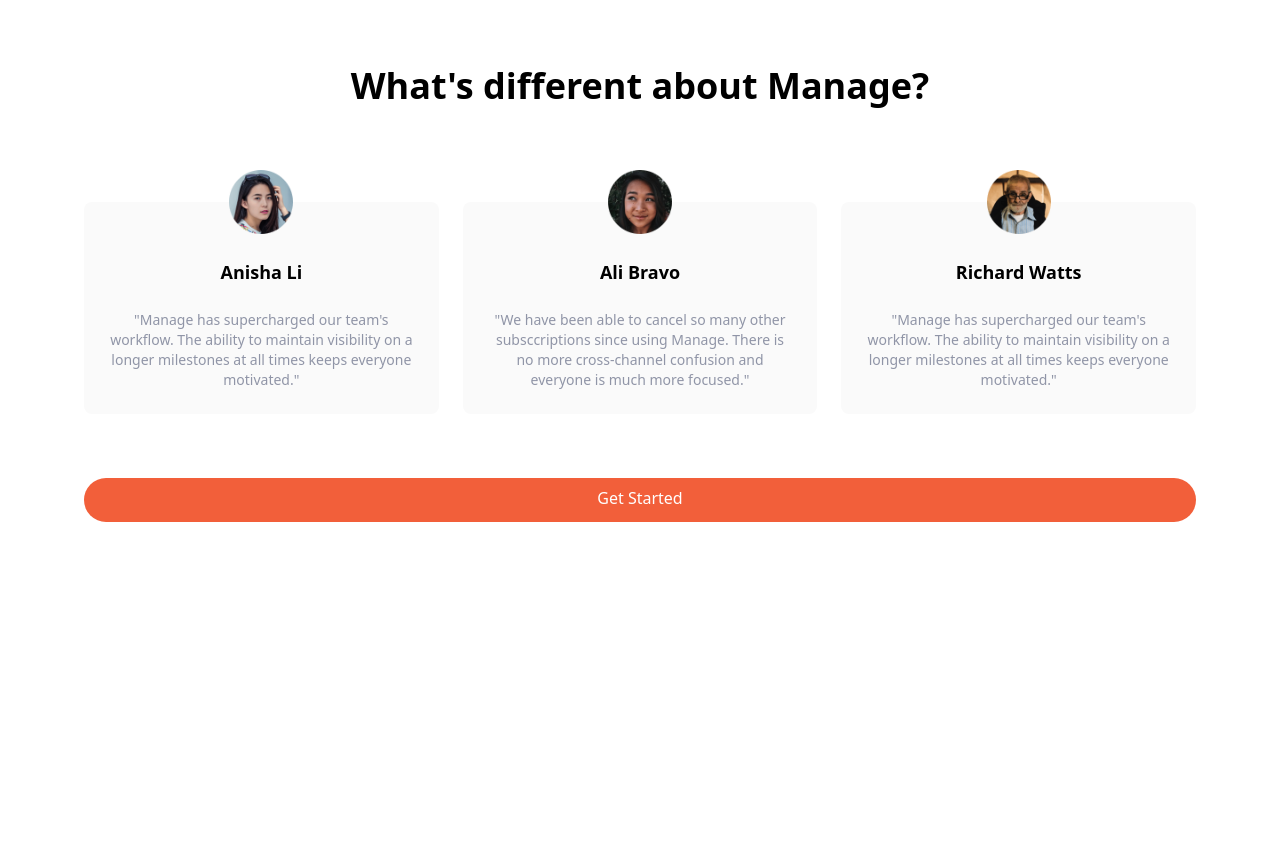
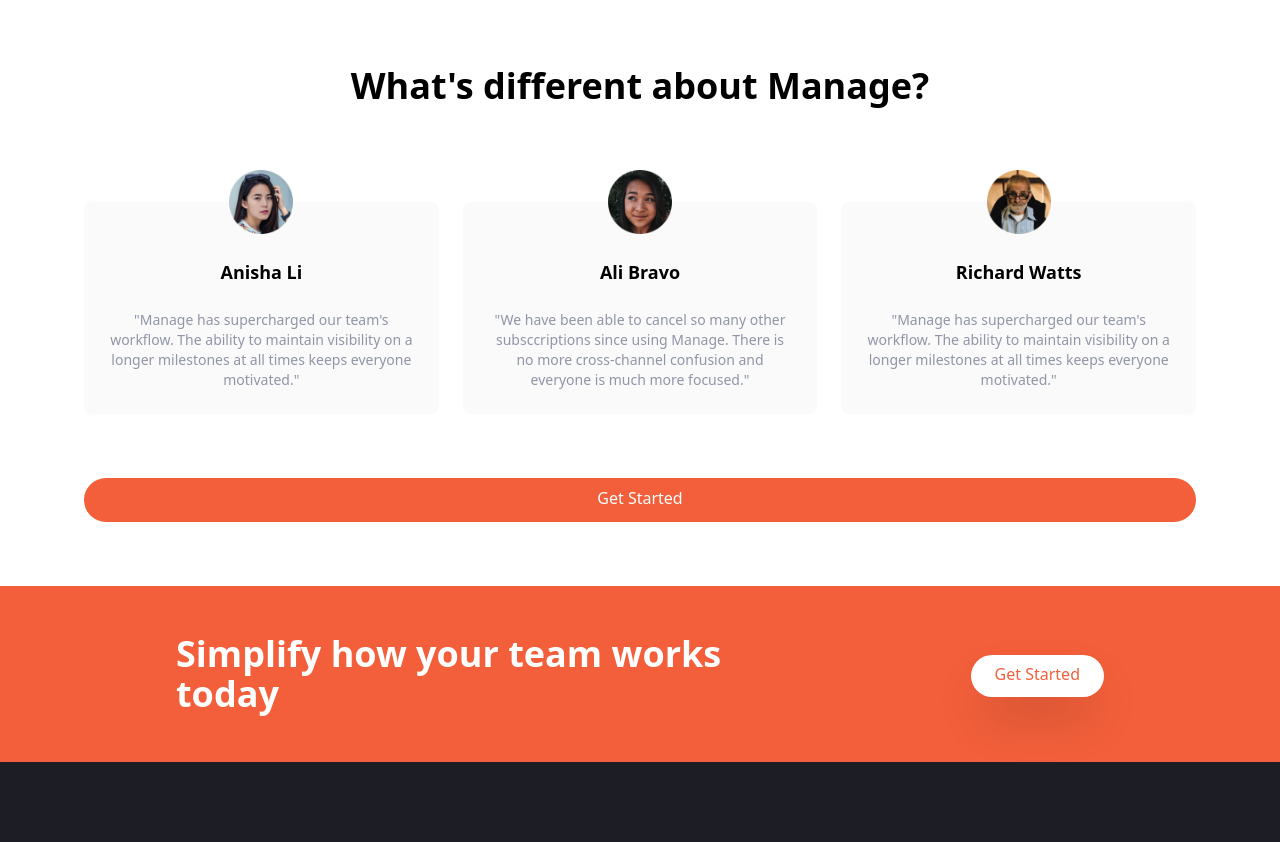
Before and after one commit to asmaabahy/tailwind-manage-landing, a website: page index.html in a window 1280 px wide. Shown: the part 1202-2044 px from the top of the page. Before the commit the page ends 1788 px from the top, so only its background shows below. Drawn offline with Linux system fonts and the light colour scheme.

Commit message:
Added the CTA section

```diff
--- a/index.html
+++ b/index.html
@@ -208,6 +208,32 @@
             </div>
         </div>
     </section>
+
+    <!-- CTA Section -->
+    <section id="cta" class="bg-brightRed">
+        <!-- Flex Container -->
+        <div class="container flex flex-col items-center justify-between px-6 py-24 mx-auto space-y-12 md:py-12 md:flex-row md:space-y-0">
+            <!-- Heading -->
+            <h2 class="text-5xl font-bold leading-tight text-center text-white md:text-4xl md:max-w-xl md:text-left">
+                Simplify how your team works today
+            </h2>
+            <!-- Button -->
+            <div>
+                <a
+                href="#"
+                class="p-3 px-6 pt-2 text-brightRed bg-white shadow-2xl rounded-full baseline hover:bg-gray-300">Get Started</a>
+            </div>
+        </div>
+    </section>
+
+    <!-- Footer -->
+    <footer class="bg-veryDarkBlue">
+        <!-- Flex Container -->
+        <div class="container flex flex-col-reverse justify-between px-6 py-10 mx-auto space-y-8 md:flex-row md:space-y-0">
+            <!-- Logo and social links -->
+
+        </div>
+    </footer>
 </body>
 
 </html>
--- a/tailwind.config.js
+++ b/tailwind.config.js
@@ -4,7 +4,7 @@
   theme: {
     screens: {
       sm: '480px',
-      md: '750px',
+      md: '768px',
       lg: '976px',
       xl: '1440px'
     },
```
Also changed, not shown: css/main.css.
